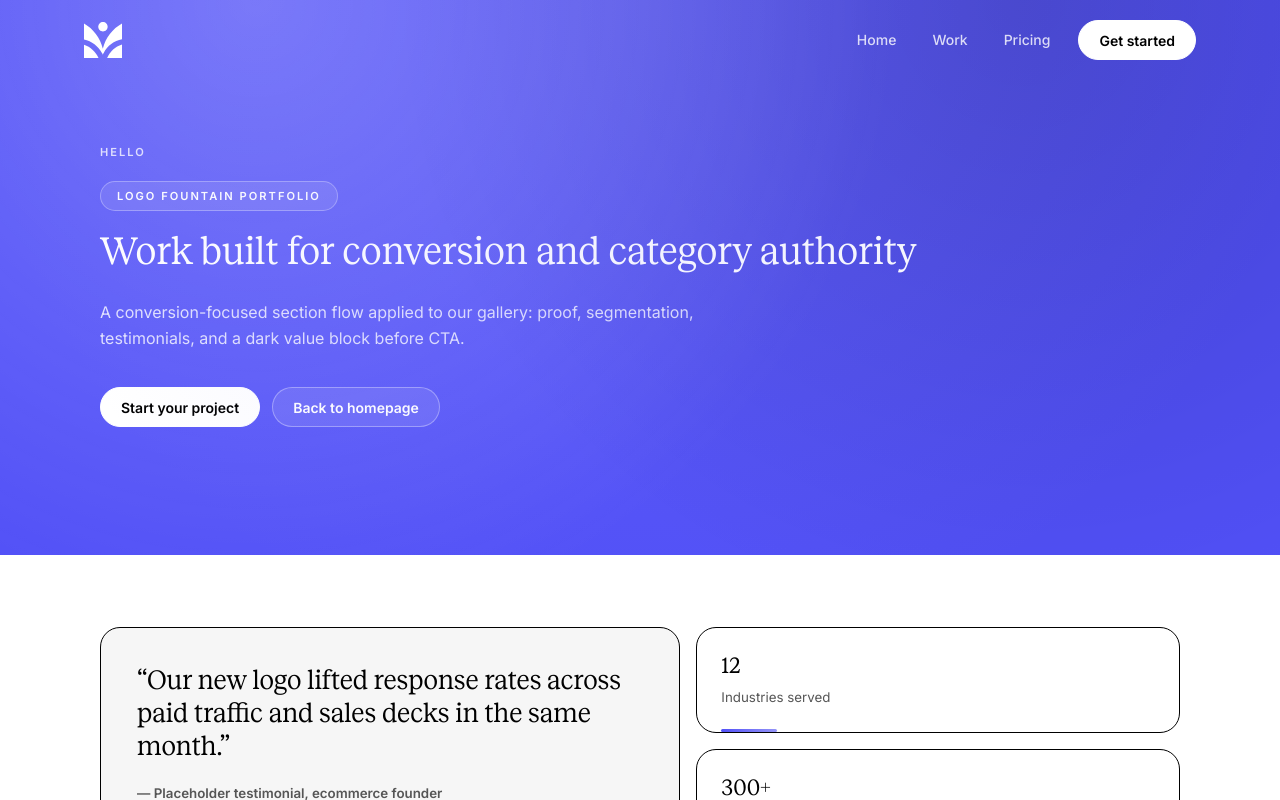
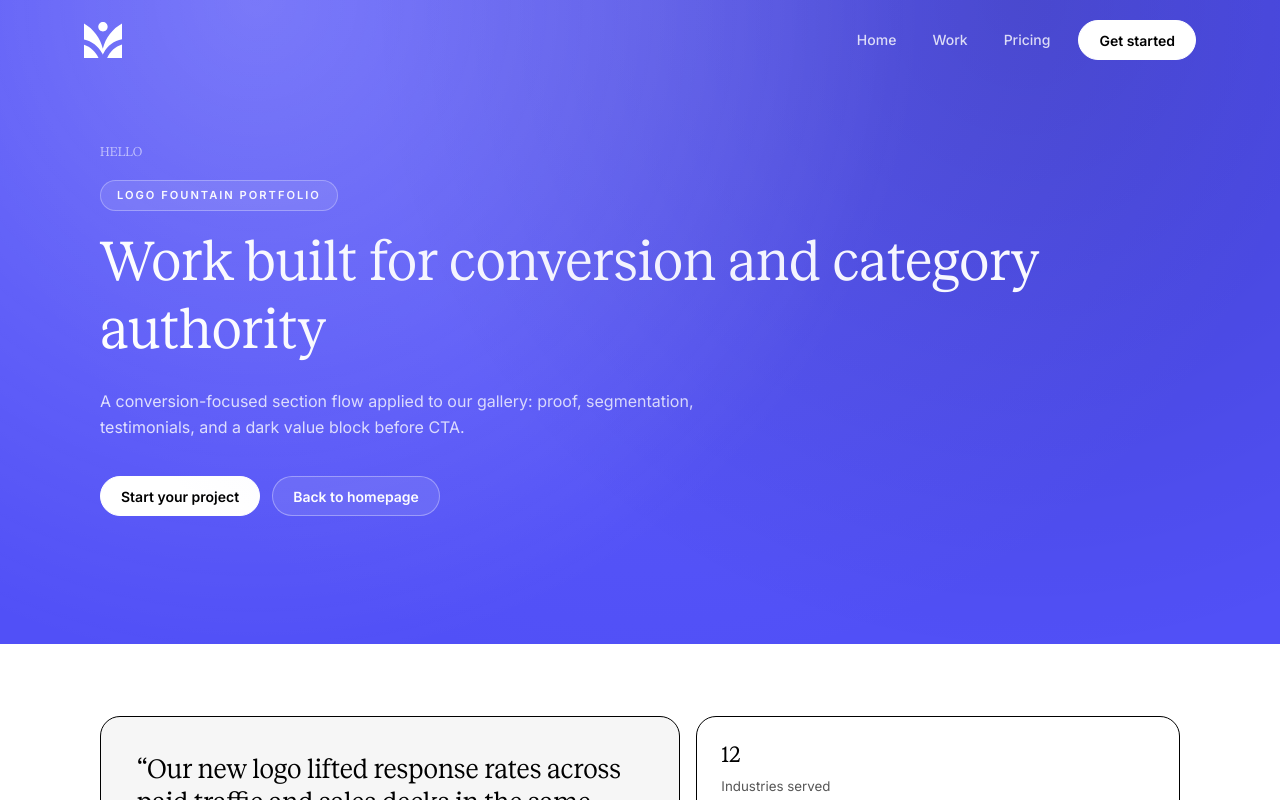
Before and after one commit to gericomaverick/logo-fountain, a Next.js app in the folder apps/web/: page /work in a window 1280 px wide. Shown: the top 800 px of the page. Built offline with nearby package versions, Linux system fonts and the light colour scheme.

Commit message:
feat(web): extend Utopia type scale and add subordinate hero hello line

```diff
--- a/apps/web/src/components/marketing/sections.tsx
+++ b/apps/web/src/components/marketing/sections.tsx
@@ -35,11 +35,11 @@ export function HeroCenter({ eyebrow, title, body, primary, secondary }: { eyebr
       <MarketingNav />
 
       <div className="mx-auto max-w-[1160px] px-6 pb-24 pt-12 md:px-10 md:pb-32 md:pt-16">
-        <p className="text-[length:var(--step--2)] font-semibold uppercase tracking-[0.18em] text-white/80">Hello</p>
+        <p className="font-display text-[length:var(--step--1)] font-medium uppercase tracking-[0.14em] text-white/60">Hello</p>
         <p className="mt-5 inline-flex rounded-full border border-white/30 bg-white/10 px-4 py-1.5 text-[length:var(--step--2)] font-semibold uppercase tracking-[0.18em] text-white">
           {eyebrow}
         </p>
-        <h1 className="font-display mt-4 max-w-5xl text-[length:var(--step-5)] leading-[1.02] tracking-tight">{title}</h1>
+        <h1 className="font-display mt-4 max-w-5xl text-[length:var(--step-7)] leading-[1.02] tracking-tight">{title}</h1>
         <p className="mt-6 max-w-2xl text-[length:var(--step-0)] leading-relaxed text-white/80">{body}</p>
         <div className="mt-9 flex flex-col items-start gap-3 sm:flex-row sm:items-center">
           <Link href={primary.href} className="lf-btn lf-btn--primary">
--- a/apps/web/src/styles/logo-fountain-theme.css
+++ b/apps/web/src/styles/logo-fountain-theme.css
@@ -35,6 +35,10 @@
   --step-3: clamp(1.728rem, 1.4362rem + 0.0811vw, 2.4414rem);
   --step-4: clamp(2.0736rem, 1.6734rem + 0.1112vw, 3.0518rem);
   --step-5: clamp(2.4883rem, 1.9457rem + 0.1507vw, 3.8147rem);
+  --step-6: clamp(2.986rem, 2.2568rem + 0.2025vw, 4.7684rem);
+  --step-7: clamp(3.5832rem, 2.6107rem + 0.2701vw, 5.9605rem);
+  --step-8: clamp(4.2998rem, 3.0109rem + 0.358vw, 7.4506rem);
+  --step-9: clamp(5.1598rem, 3.4606rem + 0.472vw, 9.3132rem);
 }
 
 .lf-container {
@@ -54,8 +58,8 @@
 }
 
 .lf-h1 {
-  font-size: clamp(44px, 6vw, 84px);
-  line-height: 1.05;
+  font-size: var(--step-7);
+  line-height: 1.02;
   letter-spacing: -0.02em;
 }
 
```
